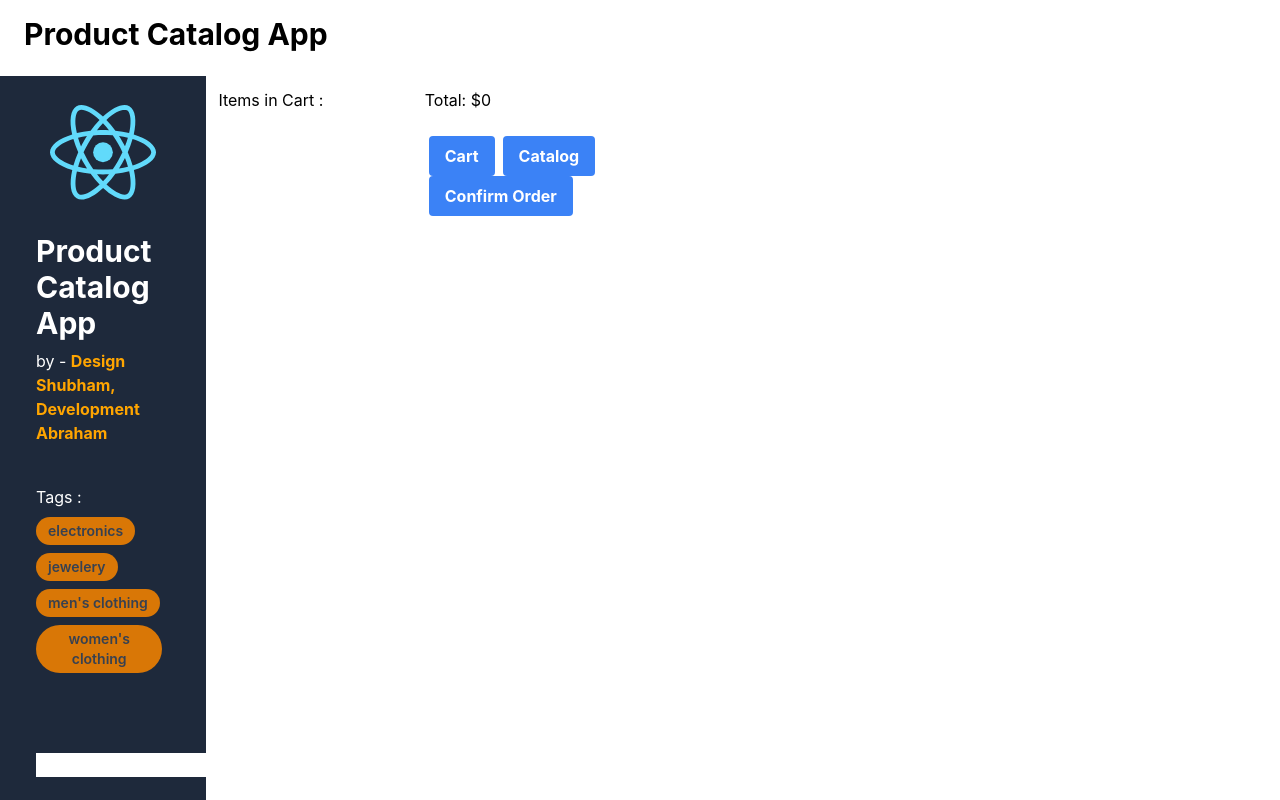
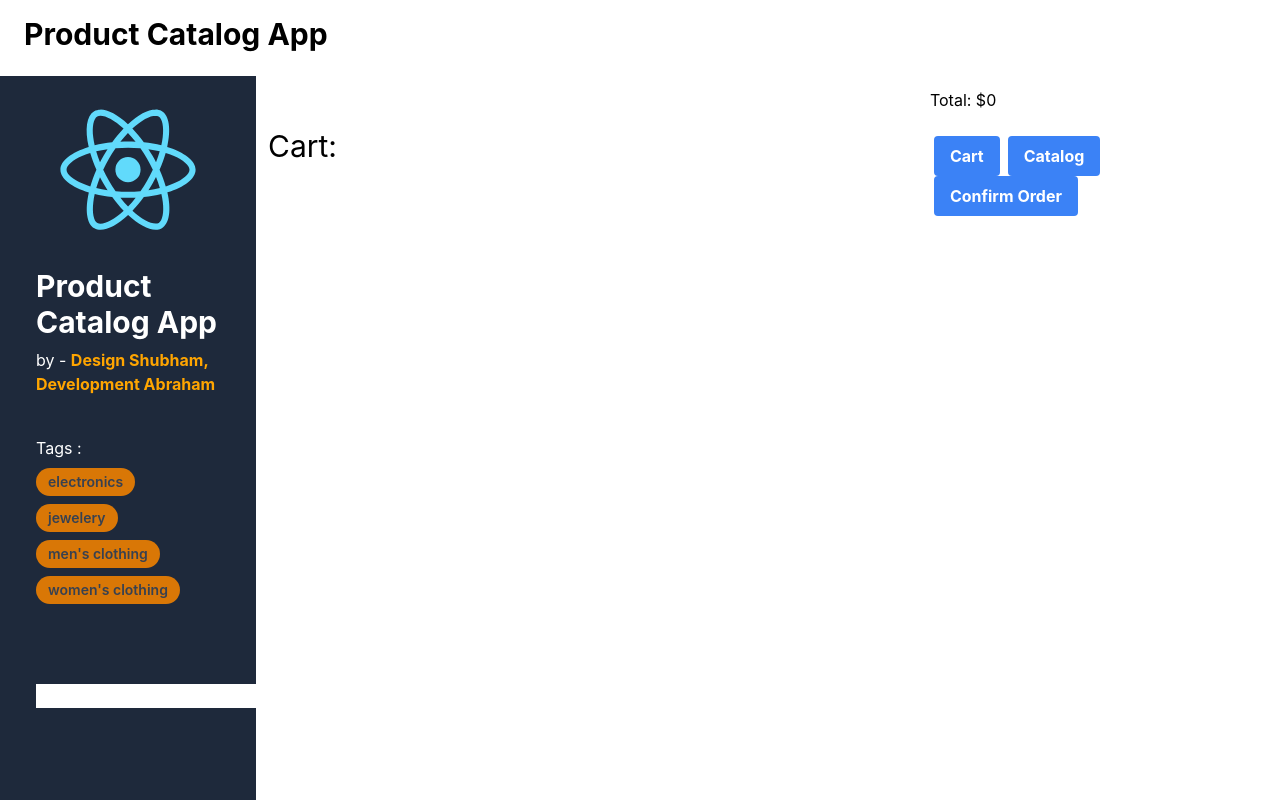
Before and after one commit to robert3827/coms319_p1, a React (Create React App) app in the folder assignment02_team37/: page / in a window 1280 px wide. Both pictures are taken after a click on the button "Cart". Built offline with nearby package versions, Linux system fonts and the light colour scheme.

Commit message:
add some cs

```diff
--- a/assignment02_team37/src/components/Shop.js
+++ b/assignment02_team37/src/components/Shop.js
@@ -1,5 +1,4 @@
 import React, { useState, useEffect } from "react";
-import items from '../selected_products.json'
 import logo from '../logo.svg'
 import { Categories } from "../Categories";
 import { Products } from "../Products";
@@ -47,7 +46,6 @@ const Shop = () => {
         );
     }
     function handleGoToCatalog() {
-
         setPageState(
             pageState = {
                 catalog: true,
@@ -119,9 +117,9 @@ const Shop = () => {
 
     const listItems = ProductsCategory.map((el) => (
         <div>
-            <div key={el.id} className="  bg-gray-200 aspect-w-1 aspect-h-1 rounded-md overflow-hidden group-hover:opacity-75 lg:h-60 lg:aspect-none" style={{ minHeight: '500px' }}>
+            <div key={el.id} className="bg-gray-200 aspect-w-1 aspect-h-1 rounded-md overflow-hidden group-hover:opacity-75 lg:h-60 lg:aspect-none" style={{ minHeight: '500px' }}>
                 <img className=
-                    "object-cover h-40" alt={el.title} src={el.image} width={150} maxHeight={100} /> <br />
+                    "object-cover h-40" alt={el.title} src={el.image}  /> <br />
                 <strong> {el.title}</strong> <br />
                 {el.category} <br />
                 ${el.price} <br />
@@ -135,16 +133,17 @@ const Shop = () => {
     ));
 
     const cartItems = cart.map((el) => (
-
-        <div key={el.id} className="  bg-gray-200 aspect-w-1 aspect-h-1 rounded-md overflow-hidden group-hover:opacity-75 lg:h-60 lg:aspect-none" style={{ minHeight: '500px' }}>
+        <div>
+            <div key={el.id} className="bg-gray-200 aspect-w-1 aspect-h-1 rounded-md overflow-hidden group-hover:opacity-75 lg:h-60 lg:aspect-none" style={{ minHeight: '500px' }}>
                 <img className=
-                "object-cover h-40" alt={el.title} src={el.image} width={150} height={100} /> <br />
+                    "object-cover h-40" alt={el.title} src={el.image}  /> <br />
                 {el.title} <br />
                 {el.category} <br />
                 ${el.price} <br />
                 <button className="bg-red-600 hover:bg-red-700 text-white font-bold py-2 px-4 rounded mx-1" onClick={() => removeFromCart(el)}>-</button>{" "}
                 <button className="bg-green-600 hover:bg-green-700 text-white font-bold py-2 px-4 rounded mx-1" variant="light" onClick={() => addToCart(el)}> + </button>
                 <p>Quantity: {quantity[el.id]}</p>
+            </div>
         </div>
     ));
 
@@ -180,7 +179,6 @@ const Shop = () => {
                 return eachProduct.title.toLowerCase().includes(e.target.value.toLowerCase());
             }
         });
-        console.log(results[0].title);
         setProductsCategory(results);
     }
 
@@ -221,7 +219,7 @@ const Shop = () => {
 
                 {pageState.catalog &&
                     <div>
-                        {/* Container holding the catalog "Inside the scrollable bar" */}
+                        <div className="text-3xl">Catalog:</div>
                         <div className="m-6 p-3 mt-10 ml-0 grid grid-cols-1 gap-y-10 gap-x-6 sm:grid-cols-2 lg:grid-cols-6 xl:gap-x-10" style={{ maxHeight: '800px', overflowY: 'scroll' }}>
                             {listItems}
                         </div>
@@ -230,8 +228,9 @@ const Shop = () => {
 
 
                 {pageState.cart &&
-                     <div className="h-screen p-3 xl:basis-1/5" style={{ maxHeight: '800px', overflowY: 'scroll'}}>
-                     <div >Items in Cart :</div>
+                    <div className="m-6 p-3 mt-10 ml-0 grid grid-cols-1 gap-y-10 gap-x-6 sm:grid-cols-2 lg:grid-cols-6 xl:gap-x-10" style={{ maxHeight: '800px', overflowY: 'scroll' }}>
+                        <div className="text-3xl">Cart:</div>
+                        <br />
                         <div>{cartItems} </div>
                     </div>
                 }
```
Lines whose indentation alone changed are shown as unchanged.
